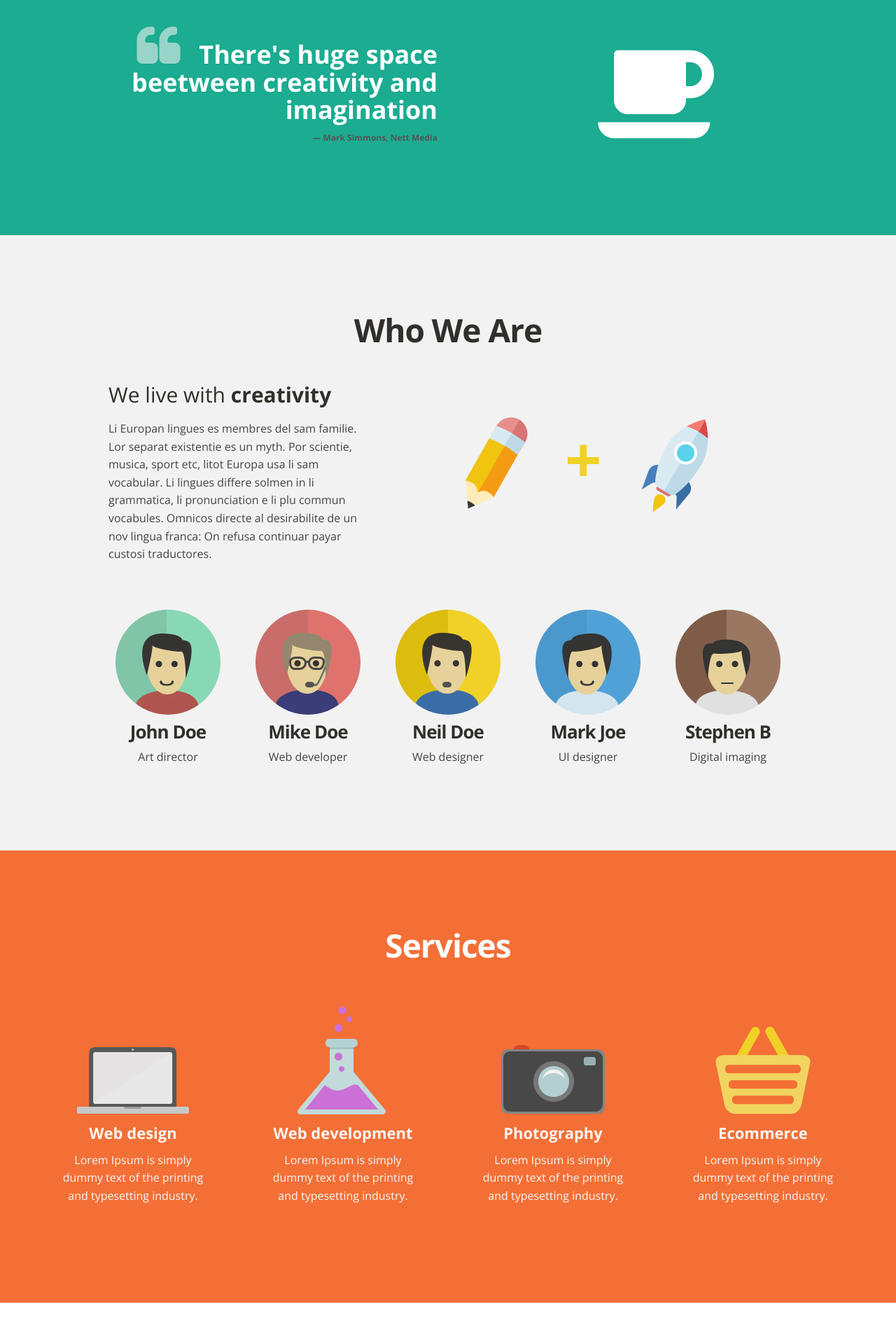
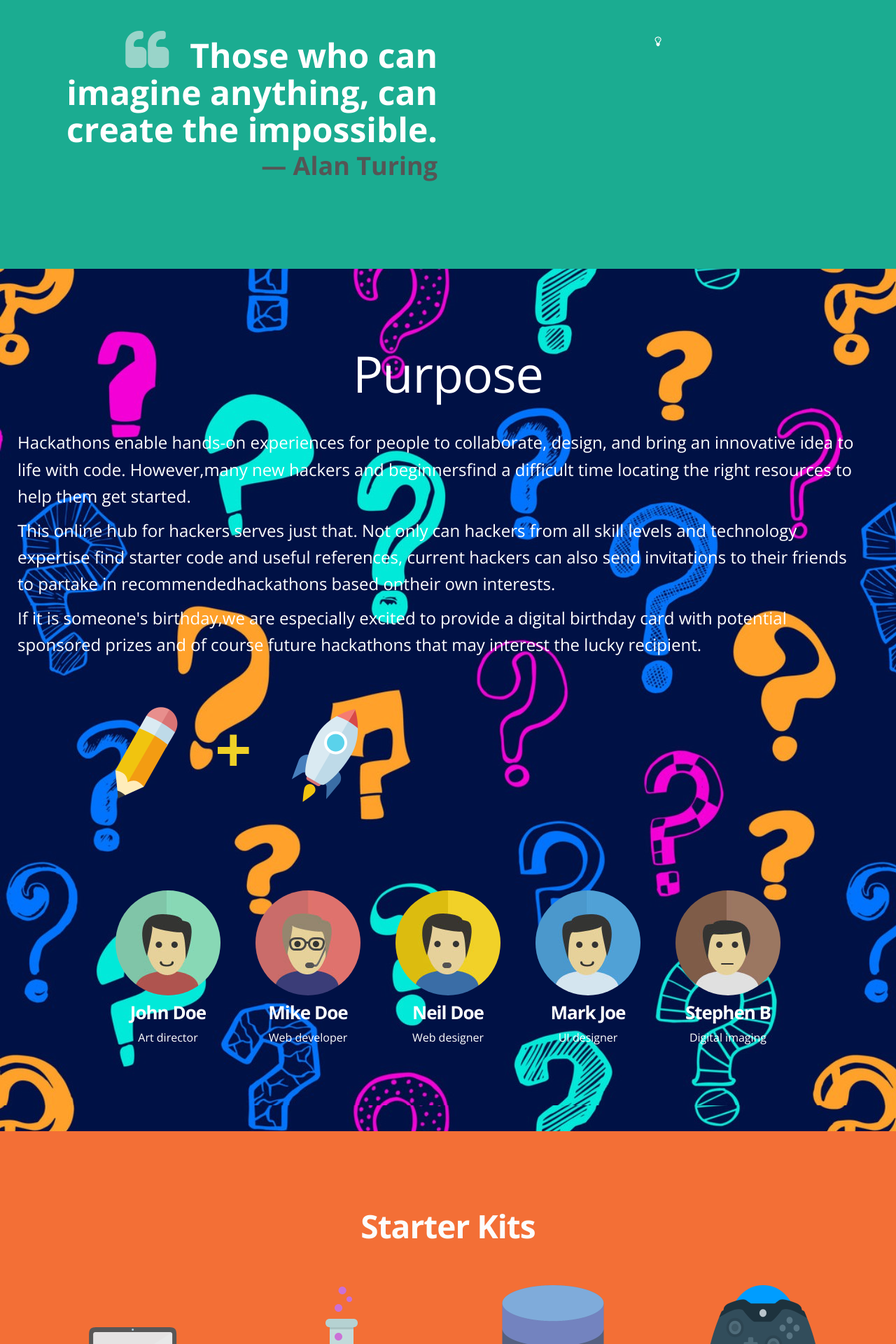
Before and after one commit to Chandu2000/Let-s-Just-Hack-and-Party, a PHP site: page /views/index.html in a window 1280 px wide. Shown: the part 801-2721 px from the top of the page at 70% size. Run offline with PHP 8.4, Linux system fonts and the light colour scheme.

Commit message:
applied visual aesthetics such as video background and new icons

```diff
--- a/styles/index.css
+++ b/styles/index.css
@@ -11,6 +11,36 @@
 @import url('font-awesome.css');
 @import url('overwrite.css');
 @import url('animate.css');
+
+/* Custom */
+
+#video-background {
+    position: fixed;
+    top: 0;
+    bottom: 0;
+    left: 0;
+    right: 0;
+    display: inline-block;
+    min-height: 100%;
+    min-width: 100%;
+}
+
+#purpose * {
+    color: white;
+}
+
+#purpose-heading {
+    font-size: 72px;
+    font-weight: bolder;
+}
+
+#purpose-statement {
+    font-size: 24px;
+    margin: auto;
+    position: relative;
+    width: 100%;
+}
+
 
 /* General  */
 
@@ -143,13 +173,13 @@
 }
 
 blockquote {
-    font-size: 18px;
+    font-size: 48px;
     border: none;
     padding: 0;
 }
 
 blockquote.large {
-    font-size: 36px;
+    font-size: 48px;
     font-weight: 700;
     line-height: 1.1em;
 }
@@ -163,7 +193,7 @@
 
 blockquote cite {
     display: block;
-    font-size: 12px;
+    font-size: 36px;
 }
 
 blockquote cite:before {
@@ -814,20 +856,20 @@
 }
 
 
-/* === section services === */
-
-section#services h2 {
+/* section starter-kits */
+
+section#starter-kits h2 {
     font-size: 22px;
     margin-bottom: 15px;
     margin-top: 10px;
     text-align: center;
 }
 
-section#services p {
+section#starter-kits p {
     margin: 10px;
 }
 
-section#services .service-box {
+section#starter-kits .service-box {
     text-align: center;
     padding: 20px;
     -webkit-transition: all 0.3s ease-in-out;
@@ -837,16 +879,16 @@
     transition: all 0.3s ease-in-out;
 }
 
-section#services .span3:hover {
+section#starter-kits .span3:hover {
     background: #e3e3e3;
 }
 
-section#services .service-box h2 {
+section#starter-kits .service-box h2 {
     color: #f7f7f7;
     font-weight: 700;
 }
 
-section#services.section.orange .service-box:hover {
+section#starter-kits.section.orange .service-box:hover {
     background: #f36518;
 }
 
@@ -922,10 +964,11 @@
 }
 
 
-/* === section about === */
+/* section about */
 
 section#about {
-    background: #f2f2f2;
+    background: url("../images/question_marks.jpg");
+    background-size: fill;
 }
 
 .people {
@@ -1412,6 +1455,10 @@
     -webkit-border-radius: 8px;
     -moz-border-radius: 8px;
     border-radius: 8px;
+}
+
+cite {
+    font-size: 240px;
 }
 
 
--- a/views/index.html
+++ b/views/index.html
@@ -25,13 +25,13 @@
                     <a class="btn btn-navbar" data-toggle="collapse" data-target=".nav-collapse"><span class="icon-bar"></span><span class="icon-bar"></span><span class="icon-bar"></span>
 				</a>
                     <h1 class="brand">
-                        <a href="index.html"> A Hub for Hackers </a>
+                        <a href="index.html"> A Hub for <strong> Hackers </strong> </a>
                     </h1>
                     <!-- navigation -->
                     <nav class="pull-right nav-collapse collapse">
                         <ul id="menu-main" class="nav">
                             <li><a title="team" href="#about"> About </a></li>
-                            <li><a title="services" href="#services"> Services </a></li>
+                            <li><a title="services" href="#starter-kits"> Starter Kits </a></li>
                             <li><a title="works" href="#works"> Works </a></li>
                             <li><a title="blog" href="#blog"> Blog </a></li>
                             <li><a title="contact" href="#contact"> Contact </a></li>
@@ -82,11 +87,11 @@
             <div class="row">
                 <div class="span6 alignright flyLeft">
                     <blockquote class="large">
-                        There's huge space beetween creativity and imagination <cite>Mark Simmons, Nett Media</cite>
+                        Those who can imagine anything, can create the impossible. <cite> Alan Turing </cite>
                     </blockquote>
                 </div>
                 <div class="span6 aligncenter flyRight">
-                    <i class="icon-coffee icon-10x"></i>
+                    <i class="icon-lightbulb icon-20x"></i>
                 </div>
             </div>
         </div>
@@ -94,28 +99,33 @@
     <!-- end spacer section -->
     <!-- section: team -->
     <section id="about" class="section">
-        <div class="container">
-            <h4>Who We Are</h4>
+        <div id="purpose" class="container">
+            <h4 id="purpose-heading"> Purpose </h4>
             <div class="row">
-                <div class="span4 offset1">
+                <div id="purpose-statement">
                     <div>
-                        <h2>We live with <strong>creativity</strong></h2>
                         <p>
-                            Li Europan lingues es membres del sam familie. Lor separat existentie es un myth. Por scientie, musica, sport etc, litot Europa usa li sam vocabular. Li lingues differe solmen in li grammatica, li pronunciation e li plu commun vocabules. Omnicos directe
-                            al desirabilite de un nov lingua franca: On refusa continuar payar custosi traductores.
+                            Hackathons enable hands-on experiences for people to collaborate, design, and bring an innovative idea to life with code. However,many new hackers and beginnersfind a difficult time locating the right resources to help them get started.
+                        </p>
+                        <p>
+                            This online hub for hackers serves just that. Not only can hackers from all skill levels and technology expertise find starter code and useful references, current hackers can also send invitations to their friends to partake in recommendedhackathons based
+                            ontheir own interests.
+                        </p>
+                        <p>
+                            If it is someone's birthday,we are especially excited to provide a digital birthday card with potential sponsored prizes and of course future hackathons that may interest the lucky recipient.
                         </p>
                     </div>
                 </div>
                 <div class="span6">
                     <div class="aligncenter">
-                        <img src="img/icons/creativity.png" alt="" />
+                        <img src="../images/icons/creativity.png" alt="" />
                     </div>
                 </div>
             </div>
             <div class="row">
                 <div class="span2 offset1 flyIn">
                     <div class="people">
-                        <img class="team-thumb img-circle" src="img/team/img-1.jpg" alt="" />
+                        <img class="team-thumb img-circle" src="../images/team/img-1.jpg" alt="" />
                         <h3>John Doe</h3>
                         <p>
                             Art director
@@ -163,25 +173,25 @@
         <!-- /.container -->
     </section>
     <!-- end section: team -->
-    <!-- section: services -->
-    <section id="services" class="section orange">
+    <!-- section: starter-kits -->
+    <section id="starter-kits" class="section orange">
         <div class="container">
-            <h4>Services</h4>
+            <h4> Starter Kits </h4>
             <!-- Four columns -->
             <div class="row">
                 <div class="span3 animated-fast flyIn">
                     <div class="service-box">
-                        <img src="img/icons/laptop.png" alt="" />
-                        <h2>Web design</h2>
+                        <img src="../images/icons/laptop.png" alt="" />
+                        <h2> Web Application </h2>
                         <p>
-                            Lorem Ipsum is simply dummy text of the printing and typesetting industry.
+
                         </p>
                     </div>
                 </div>
                 <div class="span3 animated flyIn">
                     <div class="service-box">
-                        <img src="img/icons/lab.png" alt="" />
-                        <h2>Web development</h2>
+                        <img src="../images/icons/lab.png" alt="" />
+                        <h2> Data Science + ML </h2>
                         <p>
                             Lorem Ipsum is simply dummy text of the printing and typesetting industry.
                         </p>
@@ -189,8 +199,8 @@
                 </div>
                 <div class="span3 animated-fast flyIn">
                     <div class="service-box">
-                        <img src="img/icons/camera.png" alt="" />
-                        <h2>Photography</h2>
+                        <img src="../images/icons/database.png" alt="" />
+                        <h2> Databases </h2>
                         <p>
                             Lorem Ipsum is simply dummy text of the printing and typesetting industry.
                         </p>
@@ -198,8 +208,8 @@
                 </div>
                 <div class="span3 animated-slow flyIn">
                     <div class="service-box">
-                        <img src="img/icons/basket.png" alt="" />
-                        <h2>Ecommerce</h2>
+                        <img src="../images/icons/game-dev.png" alt="" />
+                        <h2> Game Development </h2>
                         <p>
                             Lorem Ipsum is simply dummy text of the printing and typesetting industry.
                         </p>
@@ -516,8 +526,7 @@
         <div class="container">
             <h4>Get in Touch</h4>
             <p>
-                Reque facer nostro et ius, cu persius mnesarchum disputando eam, clita prompta et mel vidisse phaedrum pri et. Facilisis posidonium ex his. Mutat iudico vis in, mea aeque tamquam scripserit an, mea eu ignota viderer probatus. Lorem legere consetetur ei
-                eum. Sumo aeque assentior te eam, pri nominati posidonium consttuam
+                Feel free to send any question, comments, and suggestions.
             </p>
             <div class="blankdivider30">
             </div>
--- a/views/page.html
+++ b/views/page.html
@@ -35,7 +35,7 @@
                     <nav class="pull-right nav-collapse collapse">
                         <ul id="menu-main" class="nav">
                             <li><a title="team" href="index.html#about">About</a></li>
-                            <li><a title="services" href="index.html#services">Services</a></li>
+                            <li><a title="services" href="index.html#starter-kits">Services</a></li>
                             <li><a title="works" href="index.html#works">Works</a></li>
                             <li><a title="blog" href="index.html#blog">Blog</a></li>
                             <li><a title="contact" href="index.html#contact">Contact</a></li>
```
Also changed, not shown: other parts of styles/index.css (+20 -8 lines), other parts of views/index.html (+14 -21 lines), images/icons/database.png (added), images/icons/game-dev.png (added), images/question_marks.jpg (added).
